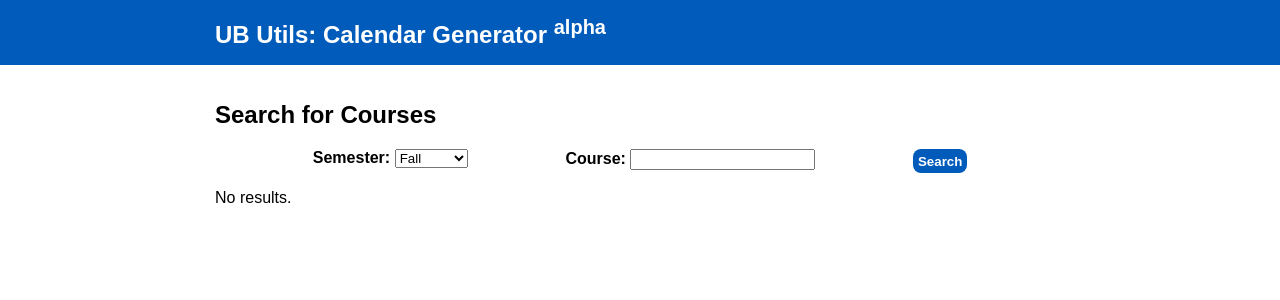
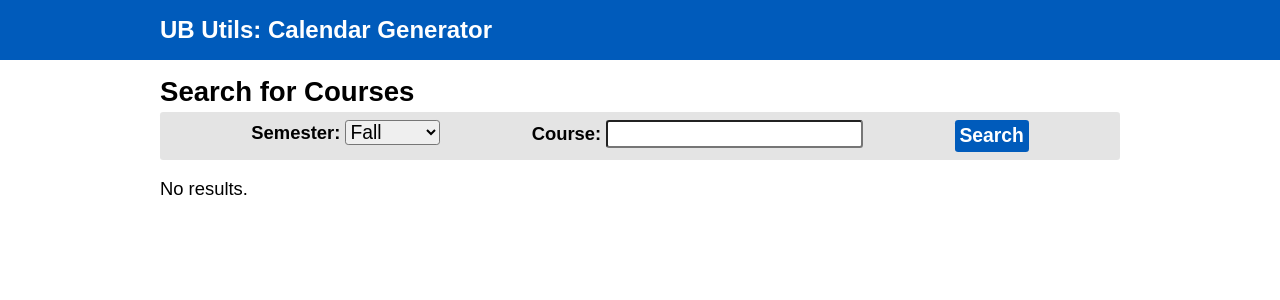
Before and after one commit to StephenOrJames/ubutils, a Flask app: page /calendar-generator in a window 1280 px wide. Shown: the top 300 px of the page. Run offline with Flask 2, Linux system fonts and the light colour scheme.

Commit message:
Update styles

```diff
--- a/static/calendar_generator.css
+++ b/static/calendar_generator.css
@@ -1,5 +1,6 @@
 body {
   font-family: Arial, 'Helvetica Neue', Helvetica, sans-serif;
+  font-size: 115%;
   margin: 0;
 }
 
@@ -11,12 +12,16 @@ header {
 header h1 {
   font-size: 1.5rem;
   margin: auto;
-  max-width: 850px;
+  max-width: 960px;
+}
+
+h2 {
+  margin: 0;
 }
 
 main {
   margin: auto;
-  max-width: 850px;
+  max-width: 960px;
   padding: 1rem;
 }
 
@@ -30,7 +35,7 @@ main {
 button {
   background-color: #005bbb;
   border: none;
-  border-radius: .5rem;
+  border-radius: .2rem;
   color: #fff;
   font-weight: bold;
   padding: .3rem;
@@ -39,3 +44,17 @@ button {
 li:not(:first-child) {
   margin-top: .25rem;
 }
+
+form {
+  background-color: #e4e4e4;
+  border-radius: .2rem;
+  margin-top: .25rem;
+  padding: .5rem 0;
+}
+
+form button,
+form input,
+form select {
+  border-radius: .2rem;
+  font-size: 105%;
+}
--- a/templates/calendar_generator.html
+++ b/templates/calendar_generator.html
@@ -3,12 +3,12 @@
 <head>
   <meta charset="utf-8">
   <meta name="viewport" content="width=device-width, initial-scale=1.0">
-  <title>Calendar Generator (alpha) | UB Utils</title>
+  <title>Calendar Generator | UB Utils</title>
   <link rel="stylesheet" href="{{ url_for('static', filename='calendar_generator.css') }}">
 </head>
 <body>
   <header>
-    <h1>UB Utils: Calendar Generator <sup>alpha</sup></h1>
+    <h1>UB Utils: Calendar Generator</h1>
   </header>
   <main>
     {% raw -%}
@@ -62,7 +62,7 @@
     {%- endraw %}
   </main>
 {#  <footer></footer>#}
-  <script src="https://unpkg.com/vue"></script>
+  <script src="https://cdn.jsdelivr.net/npm/vue"></script>
   <script src="{{ url_for('static', filename='calendar_generator.js') }}"></script>
 </body>
 </html>
```
